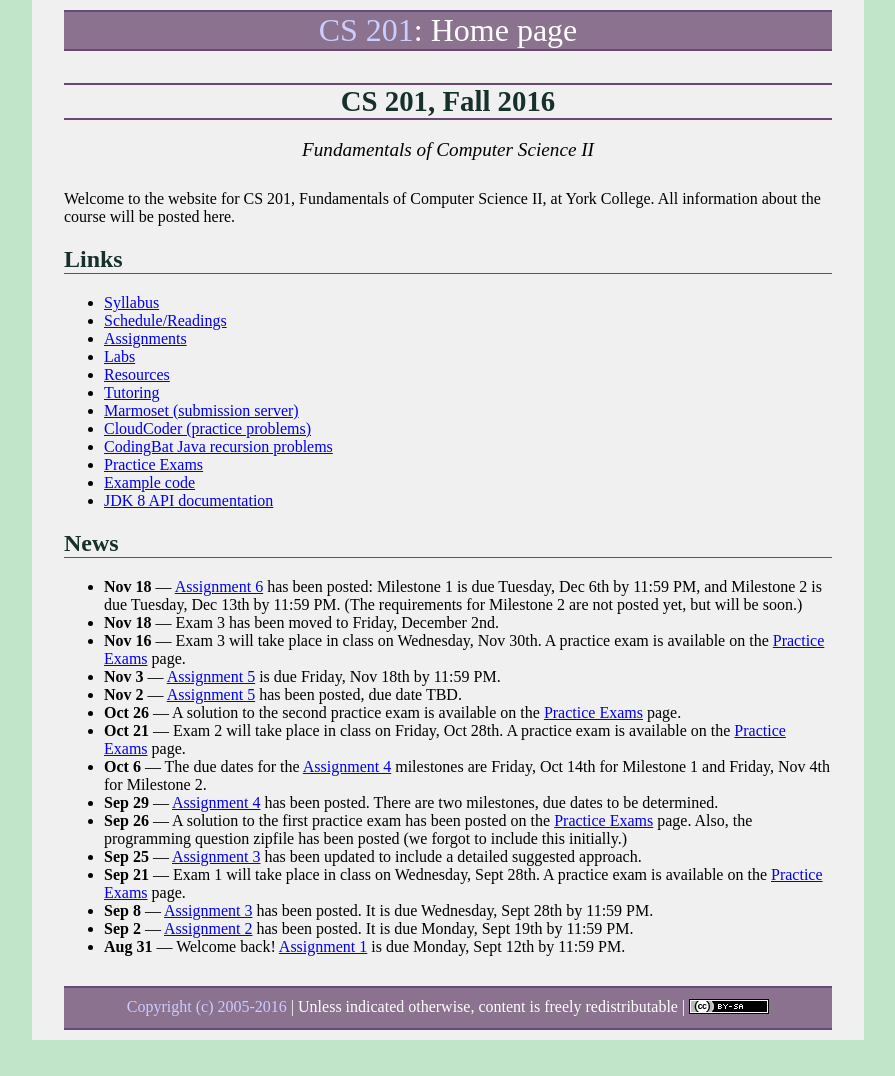
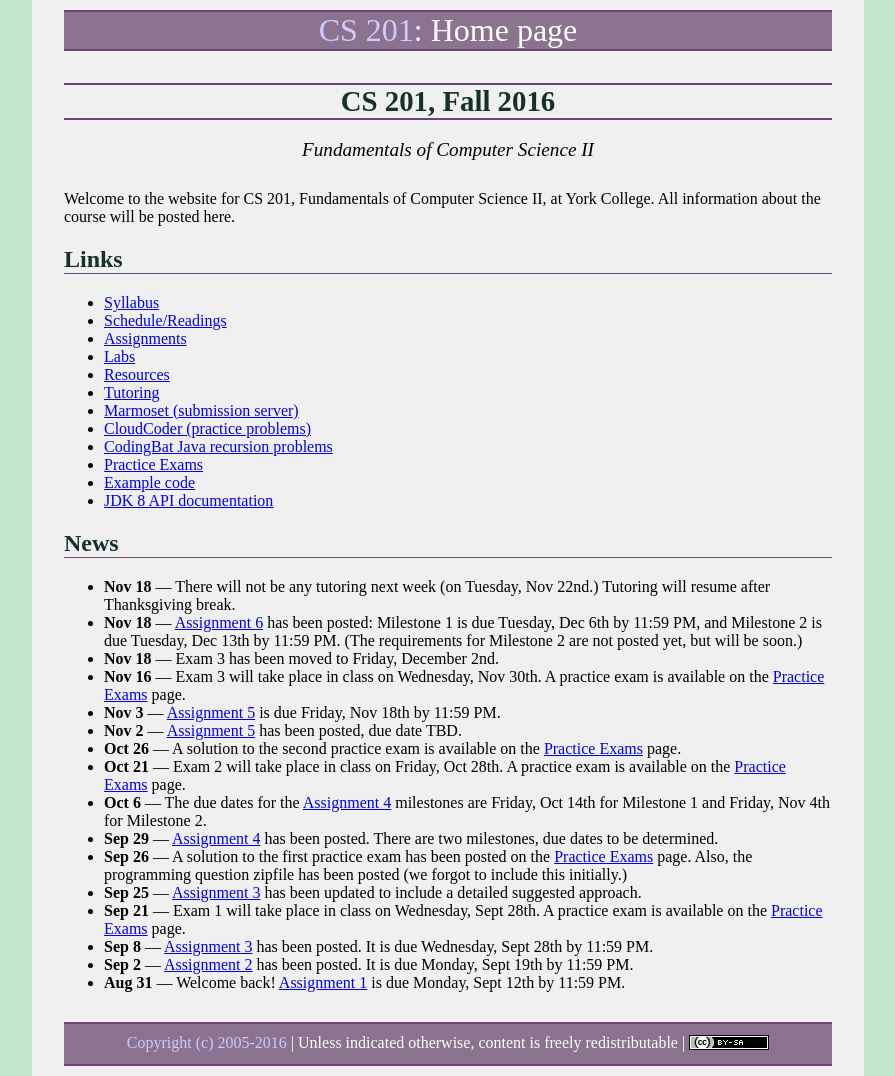
Before and after one commit to ycpcs/cs201-fall2016, a Jekyll site: the page built from index.md, in a window 1280 px wide. Shown: the whole page, without its empty margins (192-1087 px from the left). Built offline with Jekyll 4.4.1, drawn with Linux system fonts in a browser that asks for light colours; some web fonts are replaced; before the commit the page ends 1040 px from its top, so only the background shows below that.

Commit message:
no tutoring next week

```diff
--- a/index.md
+++ b/index.md
@@ -26,6 +26,7 @@ Welcome to the website for CS 201, Fundamentals of Computer Science II, at York
 
 ## News
 
+* **Nov 18** &mdash; There will not be any tutoring next week (on Tuesday, Nov 22nd.)  Tutoring will resume after Thanksgiving break.
 * **Nov 18** &mdash; [Assignment 6](assign/assign06.html) has been posted: Milestone 1 is due Tuesday, Dec 6th by 11:59 PM, and Milestone 2 is due Tuesday, Dec 13th by 11:59 PM.  (The requirements for Milestone 2 are not posted yet, but will be soon.)
 * **Nov 18** &mdash; Exam 3 has been moved to Friday, December 2nd.
 * **Nov 16** &mdash; Exam 3 will take place in class on Wednesday, Nov 30th.  A practice exam is available on the [Practice Exams](practice/index.html) page.
```
